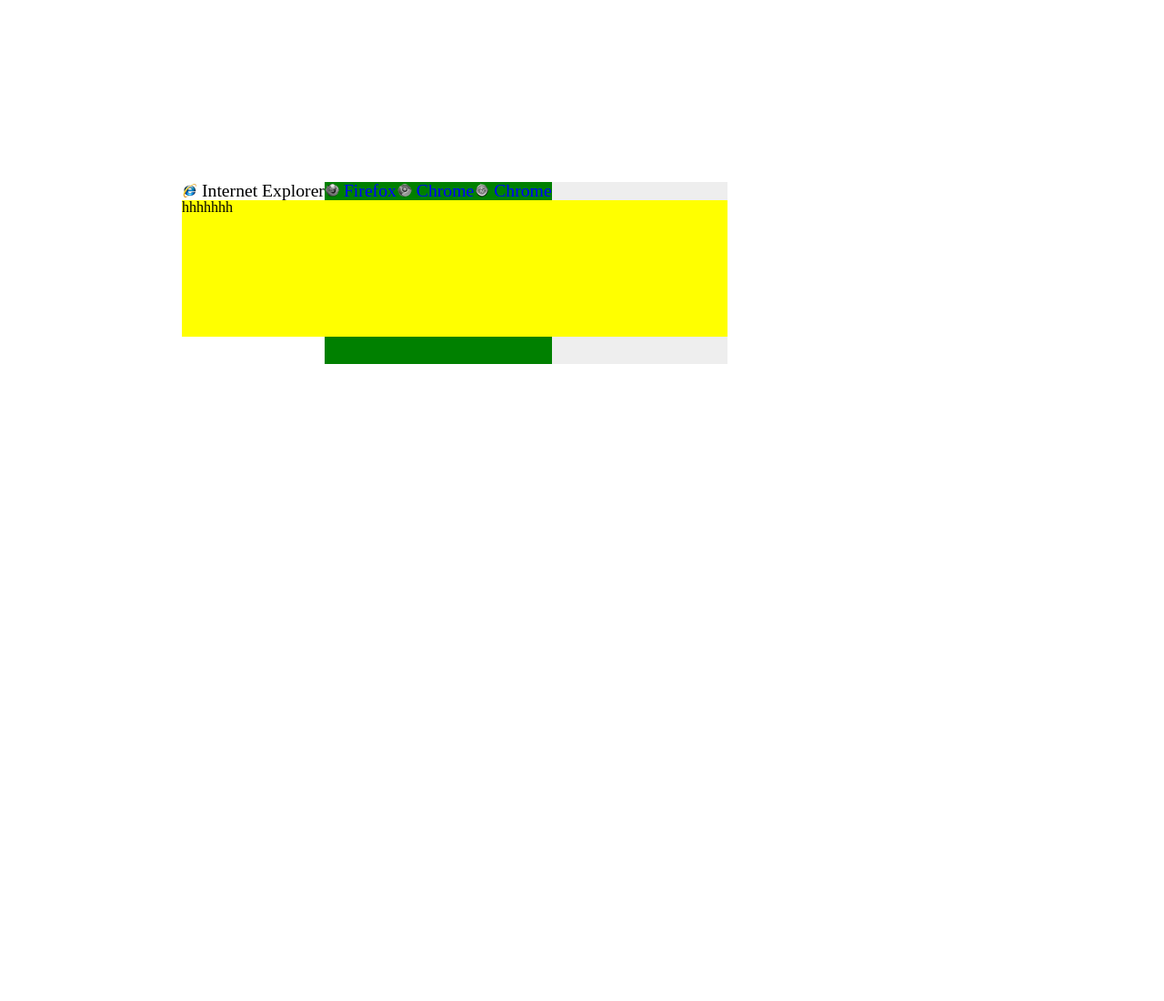
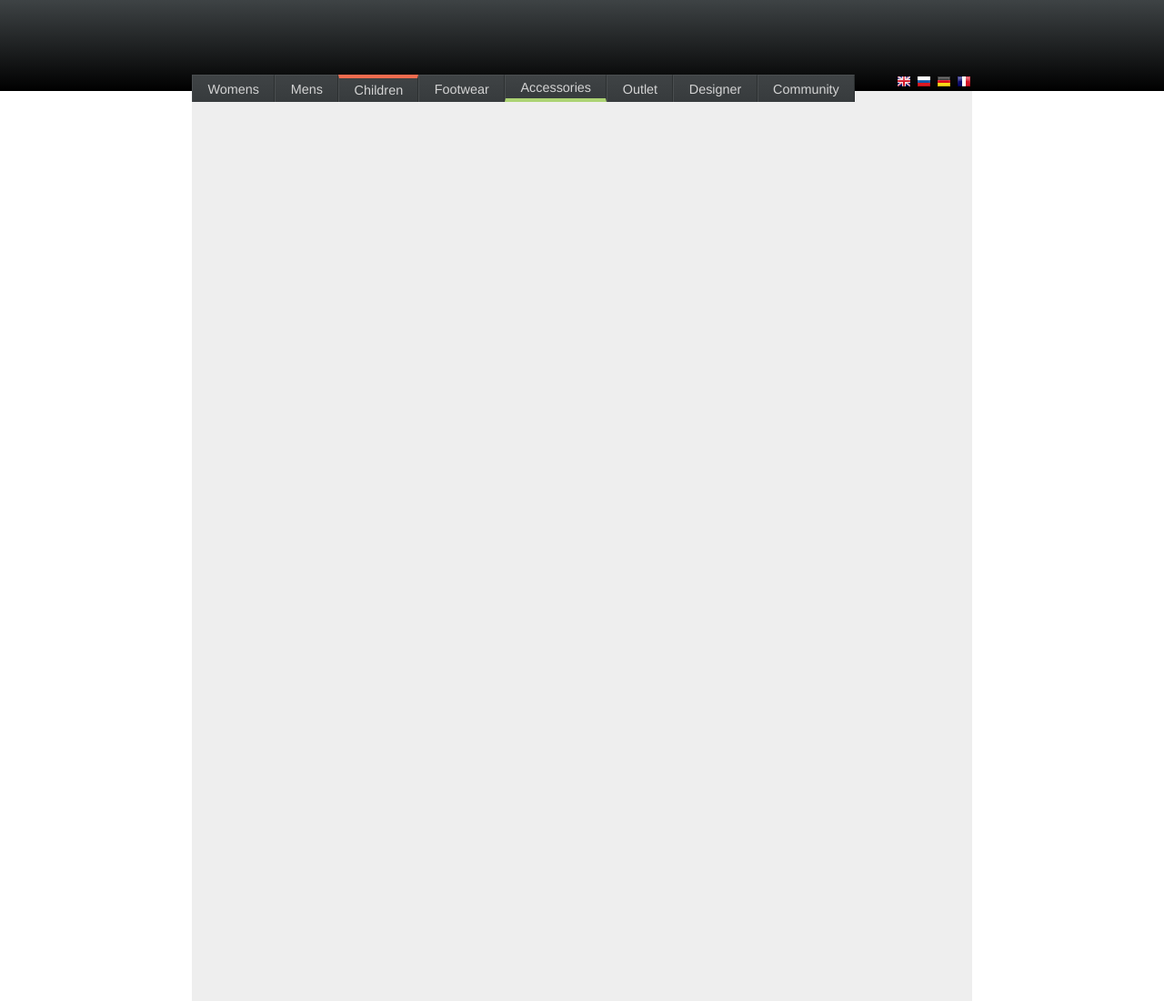
Before and after one commit to LenaEvseeva/learning, a plain HTML site: page Social_Discovery_Ventures/index.html in a window 1280 px wide. Shown: the whole page at 91% size. Before the commit the page ends 800 px from the top, so only its background shows below. Drawn offline with Linux system fonts and the light colour scheme.

Commit message:
add new code for SDV

```diff
--- a/Social_Discovery_Ventures/css/style.css
+++ b/Social_Discovery_Ventures/css/style.css
@@ -1,3 +1,125 @@
+header {
+	display: flex;
+	justify-content: center;
+	height: 100px;
+	background: linear-gradient(to top, #000, #3e4345);
+	position: relative;
+}
+
+.basic{
+	display: flex;
+	width: 67%;
+	justify-content: space-between;
+	align-items: flex-end;
+	background: linear-gradient(to top, #000, #3e4345);
+}
+
+.titles{
+position: relative;
+display: flex;
+top: 12%;
+width: 85%;
+height: 30%;
+}
+
+.titles button{
+flex-grow: 1;
+font-family: Trebuchet MS1, Helvetica, sans-serif;
+font-size: 0.9em;
+color: #d4d4d4;
+background: linear-gradient(to top, #373b3d, #3f4345);
+border-left: 1px solid #4a4e50;
+border-right: 1px solid #2c3031;
+}
+
+.titles_button{
+	border-bottom: none;
+	border-top: 1px solid #4a4e50;
+}
+
+.children{
+	border-top: 4px solid #f26c4f;
+	border-bottom: none;
+}
+
+.accessories{
+	border-bottom: 4px solid #acd373;
+	border-top: 1px solid #4a4e50;
+}
+
+.titles .line:focus{
+	outline: none;
+	border-top: 1px solid #303133;
+	border-left: none;
+	background: #2f3233;
+}
+
+.titles .children:focus{
+	outline: none;
+	border-left: none;
+	background: #2f3233;
+}
+
+.titles .children:focus{
+	background: linear-gradient(to top, #35393c, #303133);
+}
+
+.titles .accessories:focus{
+	background: linear-gradient(to top, #272b2d, #3c3f41);
+	border-top: 1px solid #494d4e;
+}
+
+.languages button{
+	padding: 0;
+	margin: 0;
+	background-color: transparent;
+	border: none;
+}
+
+.languages button:focus{
+	outline: none;
+}
+
+.basic_content{
+	display: flex;
+	justify-content: center;
+	height: 1000px;
+}
+
+.content{
+	width: 67%;
+	background: #eee;
+}
+
+
+
+
+
+
+
+
+
+
+
+
+
+
+
+
+
+
+
+
+
+
+
+
+
+
+
+
+
+
 
 .tabs{
 	display: flex;
--- a/Social_Discovery_Ventures/index.html
+++ b/Social_Discovery_Ventures/index.html
@@ -7,39 +7,47 @@
 	<title>Document</title>
 </head>
 <body>
-	<div class="tabs">
+	<header>
+		<div class="basic">
+		<div class="titles">
+			<button class="titles_button line">Womens</button>
+			<button class="titles_button line">Mens</button>
+			<button class="children">Children</button>
+			<button class="titles_button line">Footwear</button>
+			<button class="accessories line">Accessories</button>
+			<button class="titles_button line">Outlet</button>
+			<button class="titles_button line">Designer</button>
+			<button class="titles_button line">Community</button>
+		</div>
+		<div class="languages">
+			<button><img src="img/USA.png" alt="USA"></button>
+			<button><img src="img/RU.png" alt="Russia"></button>
+			<button><img src="img/de.png" alt="German"></button>
+			<button><img src="img/fr.png" alt="French"></button>
+		</div>
+		</div>
+	</header>
 
-		<input type="radio" checked name="browser" id="ie">
-		<label for="ie">
-			<img class="black" src="img/ie_mini_black.png">
-			<img class="color" src="img/ie_mini_color.png"> <span>Internet Explorer</span>
-		</label>
-		<div class="tabs_ie tabs_style">hhhhhhh</div>
-
-		<input type="radio" name="browser" id="fox">
-		<label for="fox">
-			<img class="black" src="img/fox_mini_black.png">
-			<img class="color" src="img/fox_mini_color.png"> <span>Firefox</span>
-		</label>
-		<div class="tabs_fox tabs_style">fffffffffffff</div>
-
-		<input type="radio" name="browser" id="chrome">
-		<label for="chrome">
-			<img class="black" src="img/chrome_mini_black.png">
-			<img class="color" src="img/chrome_mini_color.png"> <span>Chrome</span>
-		</label>
-		<div class="tabs_chrome tabs_style">chchchchchchch</div>
-
-		<input type="radio" name="browser" id="safari">
-		<label for="safari">
-			<img class="black" src="img/safari_mini_black.png">
-			<img class="color" src="img/safari_mini_color.png"> <span>Chrome</span>
-		</label>
-		<div class="tabs_safari tabs_style">ssssssssssss</div>
-
-
+<div class="basic_content">
+	<div class="content">
+		<div>
+			<h1></h1>
+		</div>
+		<div class="first_part"></div>
+		<div class="second_part"></div>
+		<div class="text"></div>
+		<div class="browsers"></div>
+		<div class="note"></div>
+		<div>
+			<h2></h2>
+			<div class="articles"></div>
+			<div>
+				<h3></h3>
+			</div>
+		</div>
+	</div>
 	</div>
 
-	<script src="js/app.js"></script>
+<script src="js/app.js"></script>
 </body>
 </html>
```
Also changed, not shown: Social_Discovery_Ventures/all_I_need.html (added, +70 -0 lines), Social_Discovery_Ventures/tabs.html (added, +45 -0 lines).
